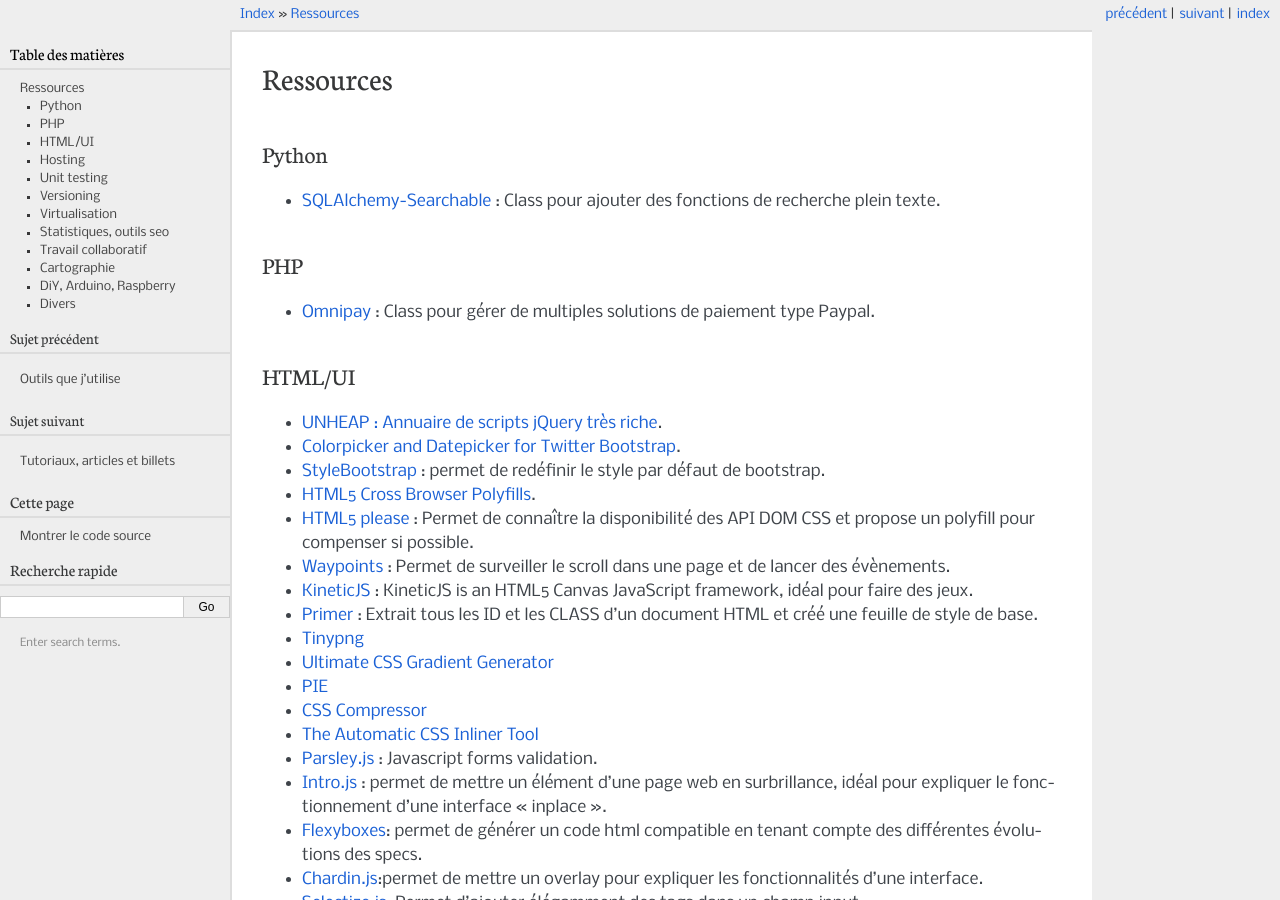
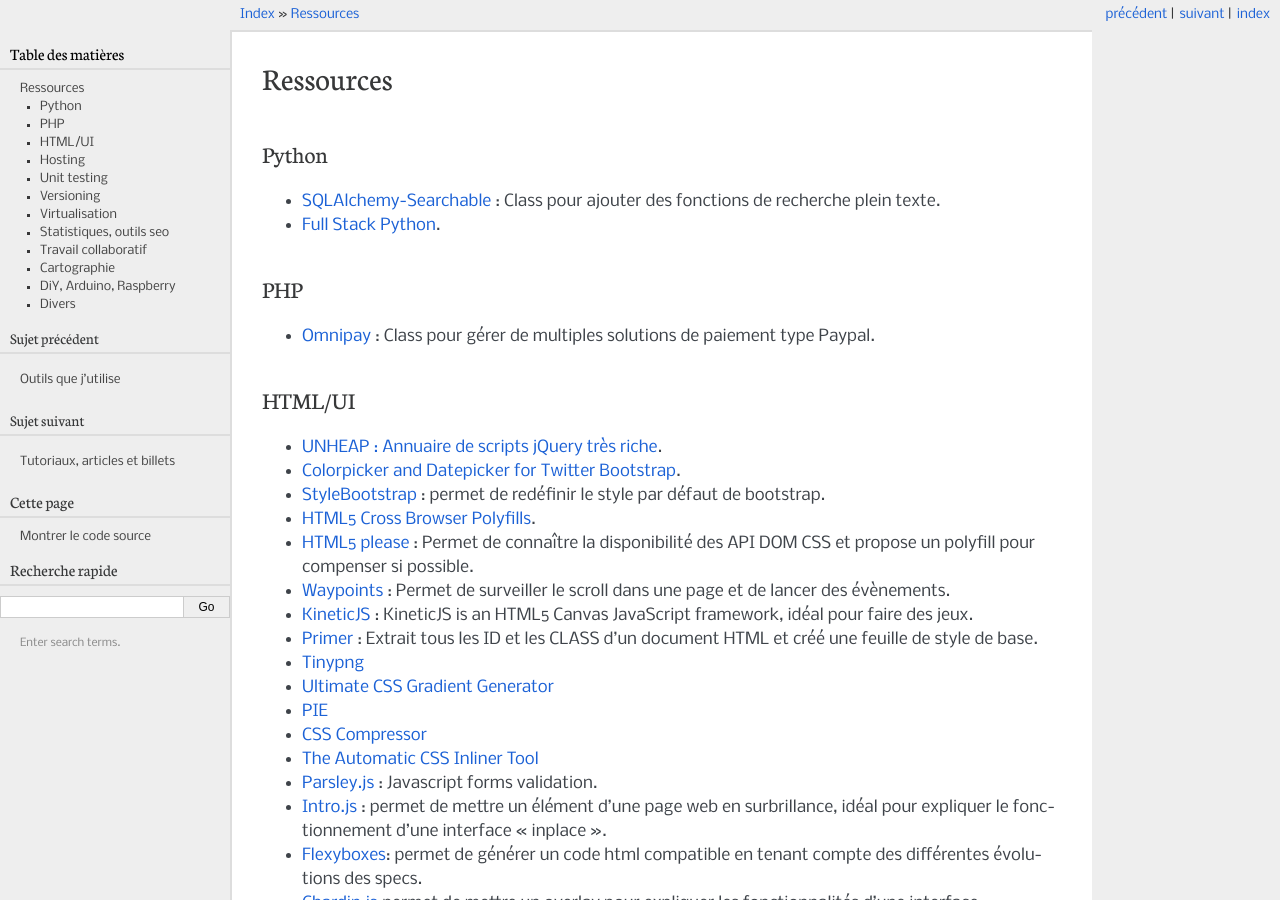
Before and after one commit to k3z/wiki, a Sphinx documentation site: the page built from source/resources.rst, in a window 1280 px wide and 900 px high. Built offline with Sphinx 7.4.7, drawn with Linux system fonts in a browser that asks for light colours.

Commit message:
Update resources.rst

```diff
--- a/source/resources.rst
+++ b/source/resources.rst
@@ -5,6 +5,7 @@
 ------
 
 * `SQLAlchemy-Searchable <https://github.com/kvesteri/sqlalchemy-searchable>`_ : Class pour ajouter des fonctions de recherche plein texte.
+* `Full Stack Python <http://www.fullstackpython.com/>`_.
 
 
 PHP
```
